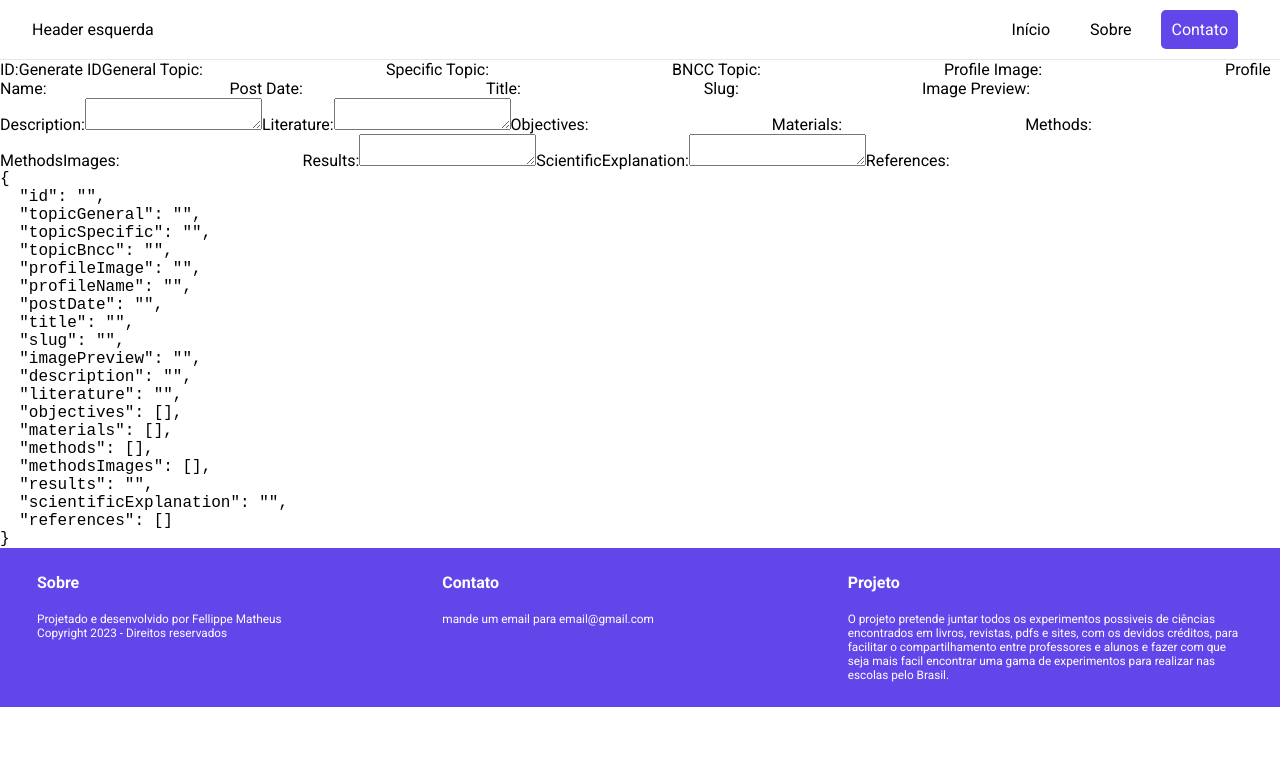
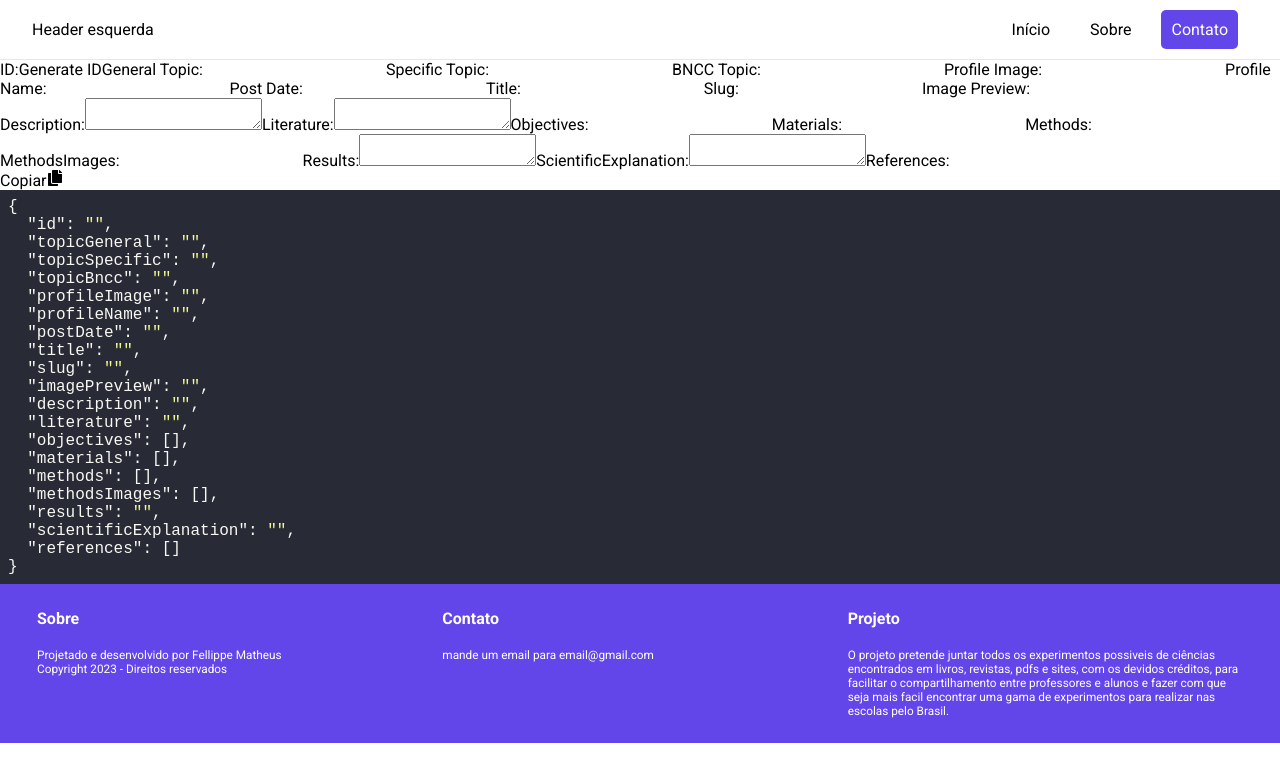
Before and after one commit to felptest/testing, a Next.js app: page /search in a window 1280 px wide. Shown: the top 782 px of the page. Built offline with nearby package versions, Linux system fonts and the light colour scheme.

Commit message:
update send experiment functions

```diff
--- a/src/app/search/page.tsx
+++ b/src/app/search/page.tsx
@@ -4,6 +4,11 @@ import { useState } from 'react';
 import { format } from 'date-fns';
 import ptBR from 'date-fns/locale/pt-BR';
 
+import SyntaxHighlighter from 'react-syntax-highlighter';
+import { dracula } from 'react-syntax-highlighter/dist/cjs/styles/hljs';
+
+import { CopyToClipboard } from "react-copy-to-clipboard";
+import { FaCopy } from "react-icons/fa";
 
 //Preciso colocar essa logica no home!
 
@@ -108,6 +113,14 @@ const handleSubmit = (event: React.FormEvent<HTMLFormElement>) => {
   }, [experimentData.title, generateSlug]);
 
 
+  const [copied, setCopied] = useState(false);
+
+const handleCopy = () => {
+  setCopied(true);
+  setTimeout(() => setCopied(false), 2000); // limpa o estado após 2 segundos
+};
+
+
   return (
     <>
     <form onSubmit={handleSubmit}>
@@ -189,9 +202,24 @@ const handleSubmit = (event: React.FormEvent<HTMLFormElement>) => {
       </label>
     </form>
 
-      {Object.keys(experimentData).length > 0 && (
-        <pre>{JSON.stringify(experimentData, null, 2)}</pre>
-      )}
+
+    {Object.keys(experimentData).length > 0 && (
+      <>
+        <div className="d-flex justify-content-end">
+          <CopyToClipboard text={JSON.stringify(experimentData, null, 2)}>
+            <button className="btn btn-outline-primary me-2" onClick={handleCopy}>
+              {copied ? "Copiado!" : "Copiar"}
+              <FaCopy className="ms-2" />
+            </button>
+          </CopyToClipboard>
+        </div>
+        <SyntaxHighlighter language="json" style={dracula}>
+          {JSON.stringify(experimentData, null, 2)}
+        </SyntaxHighlighter>
+      </>
+    )}
+
+
     </>
 
   )
```
Also changed, not shown: package.json (+7 -1 lines), 1 other file (tests, documents, lock files or other folders).
